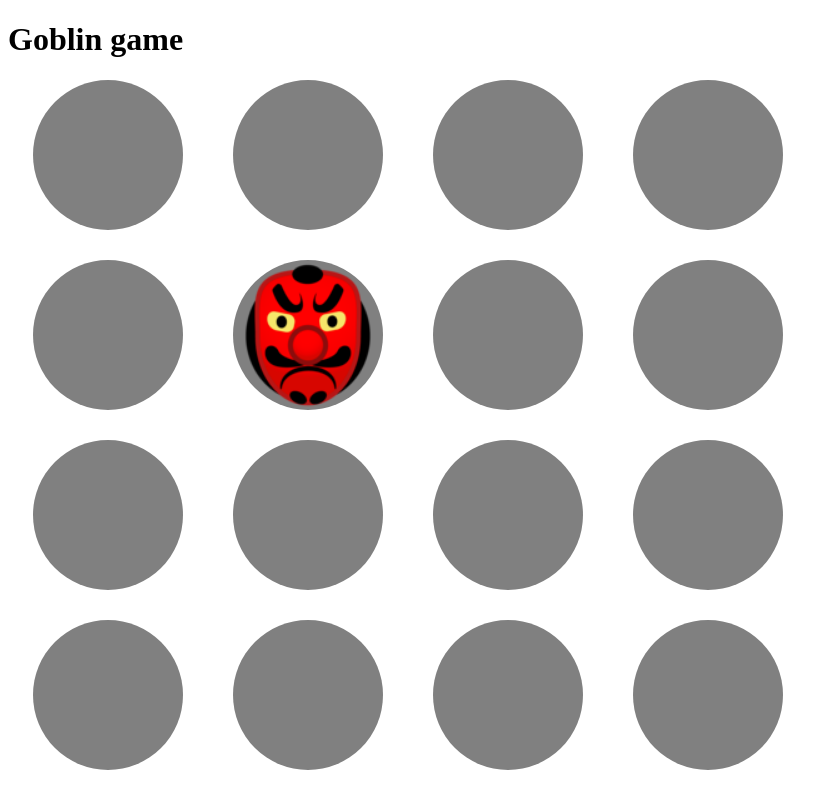
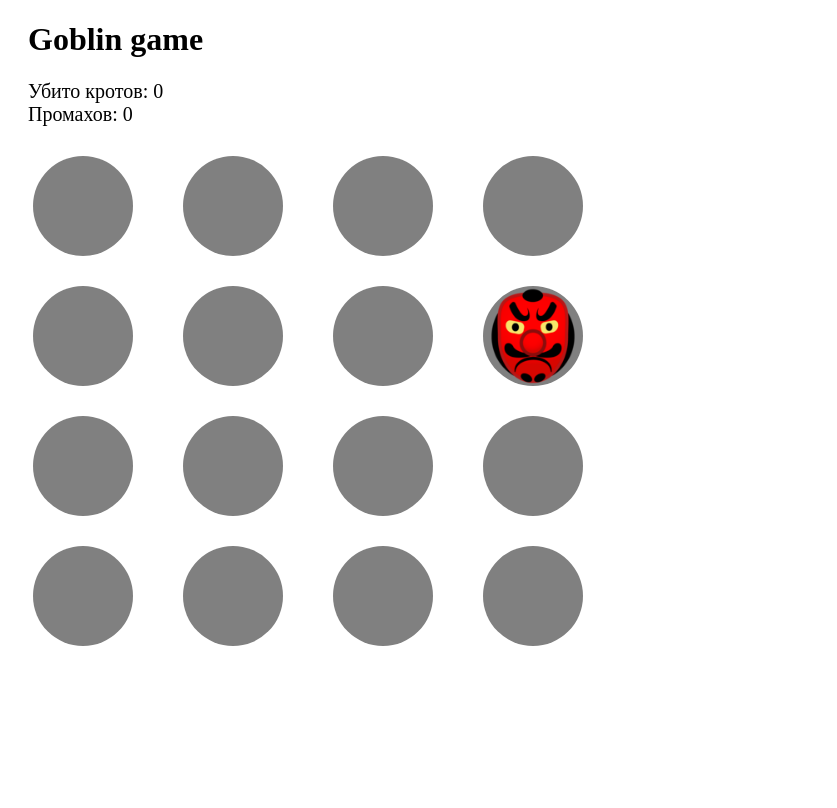
Before and after one commit to Jenyadio/Goblin-game, a website built with webpack: page src/index.html in a window 1280 px wide. Shown: the whole page, without its empty margins (0-837 px from the left). Built offline with nearby package versions, Linux system fonts and the light colour scheme.

Commit message:
cursor added

```diff
--- a/src/css/style.css
+++ b/src/css/style.css
@@ -1,13 +1,25 @@
+.header {
+    margin-left: 20px;
+}
+
+.status {
+    margin-bottom: 30px;
+    margin-left: 20px;
+    font-size: 20px;
+}
+
+
 .hole-game {
-    width: 800px;
+    width: 600px;
     display: flex;
     flex-wrap: wrap;
     justify-content: space-around;
+    cursor: url('../img/hummer-cursor\ \(1\).png'), pointer;
 }
 
 .hole {
-    width: 150px;
-    height: 150px;
+    width: 100px;
+    height: 100px;
     margin: 0 15px 30px;
     background: gray;
     border-radius: 50%;
--- a/src/index.html
+++ b/src/index.html
@@ -7,10 +7,15 @@
   <title>Document</title>
 </head>
 <body>
-  <header>
+  <header class="header">
     <h1>Goblin game</h1>
   </header>
-  <main class='main'>
+  <main class="content">
+    <div class="card">
+        <div id="status" class="status">
+            Убито кротов: <span id="dead">0</span><br>
+            Промахов: <span id="lost">0</span><br>
+        </div>
         <div class="hole-game">
           <div class="hole" id="hole1"></div>
           <div class="hole" id="hole2"></div>
@@ -29,6 +34,8 @@
           <div class="hole" id="hole15"></div>
           <div class="hole" id="hole16"></div>
         </div>
+    </div>
+    <div class="cursor"></div>
   </main>
 </body>
 </html>
```
Also changed, not shown: src/img/hummer-cursor (1).png (added), 1 other file. Lines whose indentation alone changed are shown as unchanged.
